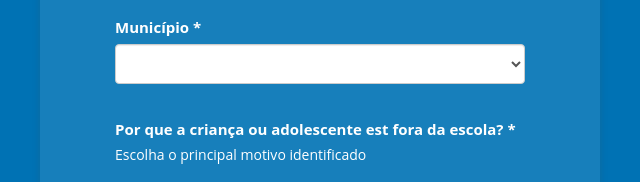
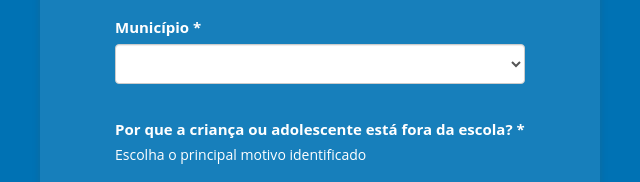
Before and after one commit to UNICEF01/busca-ativa-escolar-alert-page, a website: page public/index.html in a window 1280 px wide. Shown: the part 1171-1353 px from the top of the page, 320-960 px from the left. Drawn offline with nearby package versions, Linux system fonts and the light colour scheme.

Commit message:
Fix label

```diff
--- a/public/index.html
+++ b/public/index.html
@@ -88,7 +88,7 @@
                                             </select>
                                         </div>
                                         <div class="form-group-options">
-                                            <label>Por que a criança ou adolescente est fora da escola? *</label>
+                                            <label>Por que a criança ou adolescente está fora da escola? *</label>
                                             <p class="help-block"> Escolha o principal motivo identificado</p>
                                         </div>
 
```
